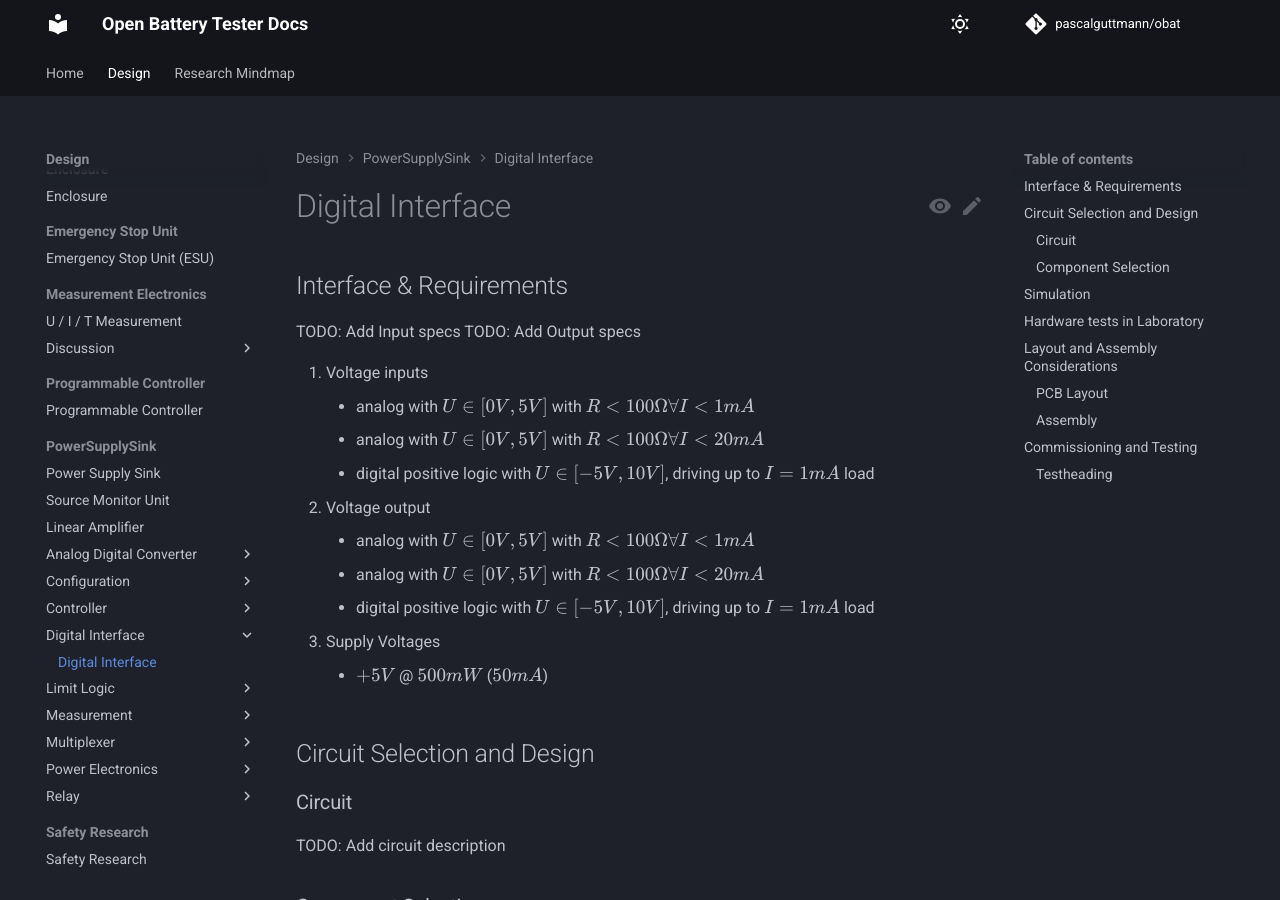
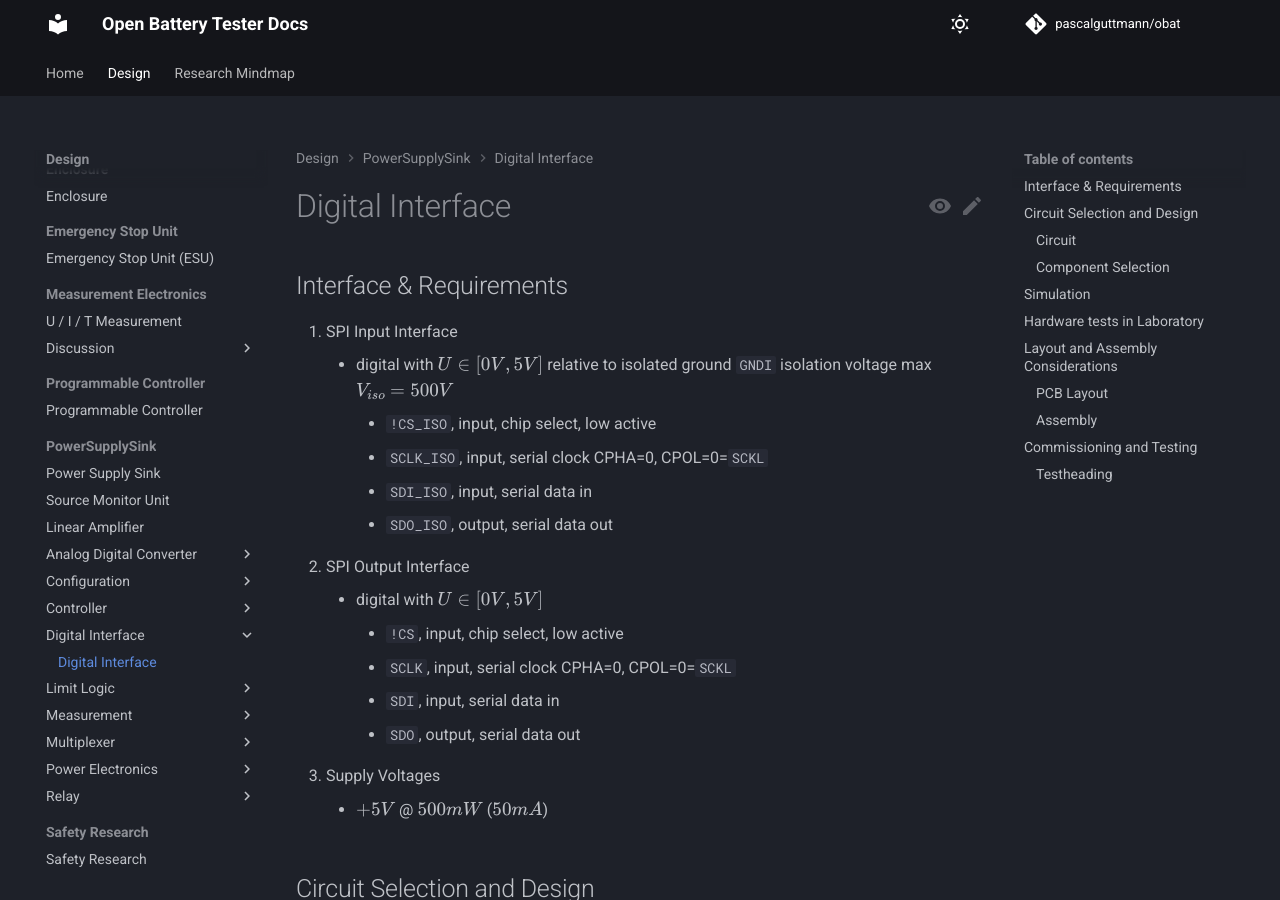
Before and after one commit to pascalguttmann/obat, an MkDocs documentation site: the page built from docs/design/pss/digital-interface/digital-interface.md, in a window 1280 px wide and 900 px high. Built offline with MkDocs 1.6.1 and Material for MkDocs 9.7.7, drawn with Linux system fonts in a browser that asks for light colours; comment, search, counter and statistics services are not loaded.

Commit message:
add digital-interface input output specification

```diff
--- a/docs/design/pss/digital-interface/digital-interface.md
+++ b/docs/design/pss/digital-interface/digital-interface.md
@@ -2,19 +2,19 @@
 
 ## Interface & Requirements
 
-TODO: Add Input specs
-TODO: Add Output specs
-
-1. Voltage inputs
-    - analog with $U \in [0V, 5V]$ with $R < 100 \Omega \forall I < 1mA$
-    - analog with $U \in [0V, 5V]$ with $R < 100 \Omega \forall I < 20mA$
-    - digital positive logic with $U \in [-5V, 10V]$, driving up to $I = 1 mA$
-    load
-2. Voltage output
-    - analog with $U \in [0V, 5V]$ with $R < 100 \Omega \forall I < 1mA$
-    - analog with $U \in [0V, 5V]$ with $R < 100 \Omega \forall I < 20mA$
-    - digital positive logic with $U \in [-5V, 10V]$, driving up to $I = 1 mA$
-    load
+1. SPI Input Interface
+    - digital with $U \in [0V, 5V]$ relative to isolated ground `GNDI`
+    isolation voltage max $V_{iso} = 500V$
+        - `!CS_ISO`, input, chip select, low active
+        - `SCLK_ISO`, input, serial clock CPHA=0, CPOL=0=`SCKL`
+        - `SDI_ISO`, input, serial data in
+        - `SDO_ISO`, output, serial data out
+2. SPI Output Interface
+    - digital with $U \in [0V, 5V]$
+        - `!CS`, input, chip select, low active
+        - `SCLK`, input, serial clock CPHA=0, CPOL=0=`SCKL`
+        - `SDI`, input, serial data in
+        - `SDO`, output, serial data out
 3. Supply Voltages
     - $+5V$ @ $500mW$ ($50mA$)
 
```
